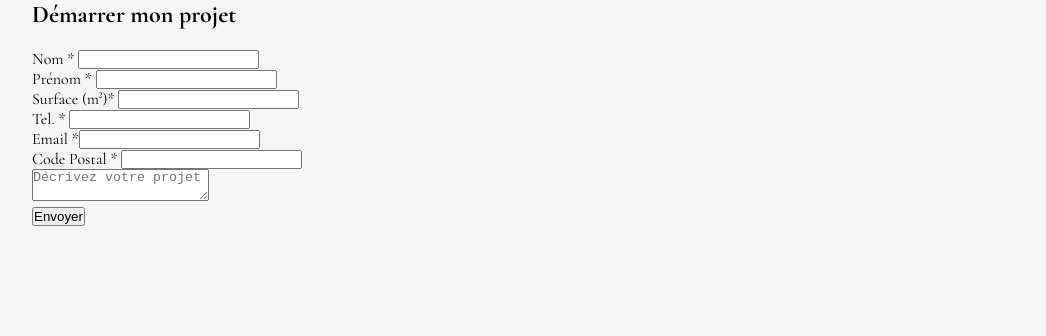
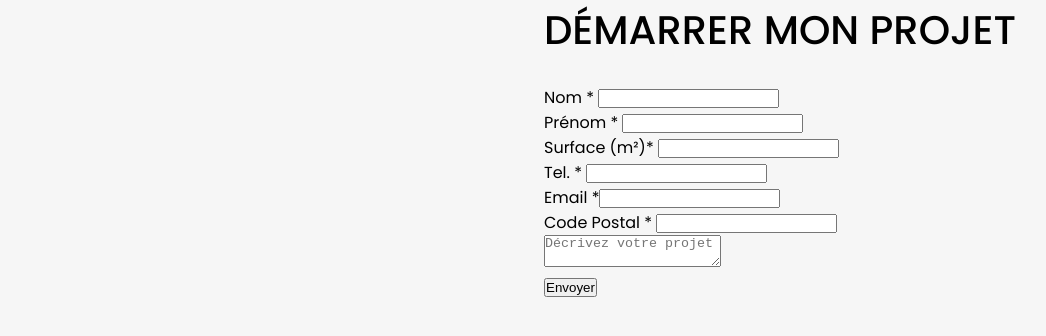
Before and after one commit to Scharlyopitz/CHEYSSOI-PARIS, a React (Vite) app: page /contact in a window 1280 px wide. Shown: the top 336 px of the page, without its empty margins (96-1142 px from the left). Built offline with nearby package versions, Linux system fonts and the light colour scheme.

Commit message:
Style page contact

```diff
--- a/src/sass/base/_reset.scss
+++ b/src/sass/base/_reset.scss
@@ -9,15 +9,15 @@ html {
 }
 
 body {
-  font-family: "Cormorant Garamond", serif;
-  // font-family: "Poppins", sans-serif;
+  // font-family: "Cormorant Garamond", serif;
+  font-family: "Poppins", sans-serif;
   background: $White;
   color: $White;
 }
 
 section {
   min-height: 100vh;
-  padding: 0 10vw;
+  // padding: 0 10vw;
 }
 
 a {
--- a/src/sass/pages/_contact.scss
+++ b/src/sass/pages/_contact.scss
@@ -1,4 +1,14 @@
 #contact {
   background: $White;
   color: $Black;
+
+  .formulaire {
+    margin-left: 50vw;
+    h2 {
+      text-transform: uppercase;
+
+      font-size: 40px;
+      font-weight: 500;
+    }
+  }
 }
--- a/src/style/style.css
+++ b/src/style/style.css
@@ -13,14 +13,13 @@ html {
 }
 
 body {
-  font-family: "Cormorant Garamond", serif;
+  font-family: "Poppins", sans-serif;
   background: #f6f6f6;
   color: #f6f6f6;
 }
 
 section {
   min-height: 100vh;
-  padding: 0 10vw;
 }
 
 a {
@@ -560,4 +559,12 @@ nav .menu .link .background {
 #contact {
   background: #f6f6f6;
   color: #000000;
+}
+#contact .formulaire {
+  margin-left: 50vw;
+}
+#contact .formulaire h2 {
+  text-transform: uppercase;
+  font-size: 40px;
+  font-weight: 500;
 }/*# sourceMappingURL=style.css.map */
```
Also changed, not shown: 1 other file (tests, documents, lock files or other folders).
